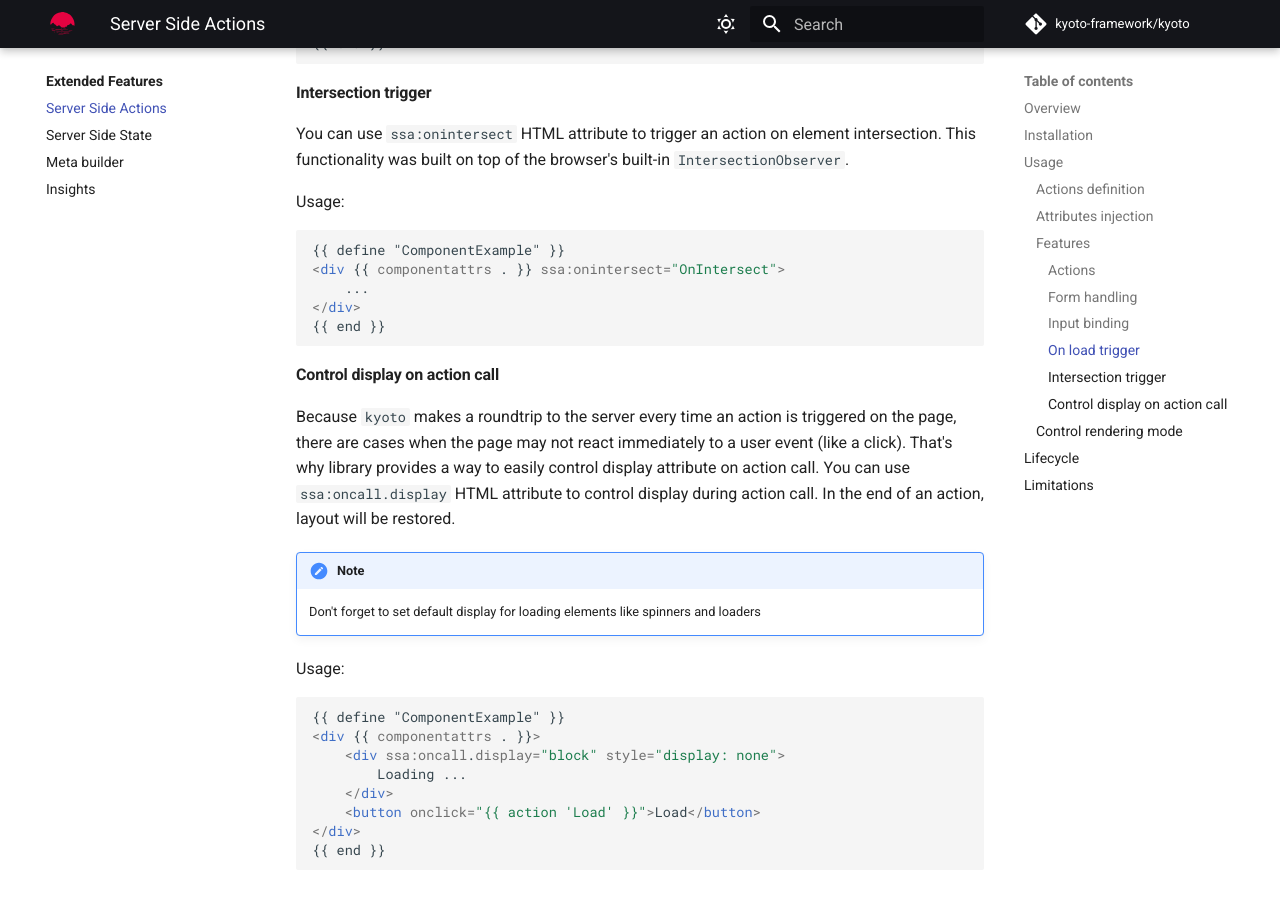
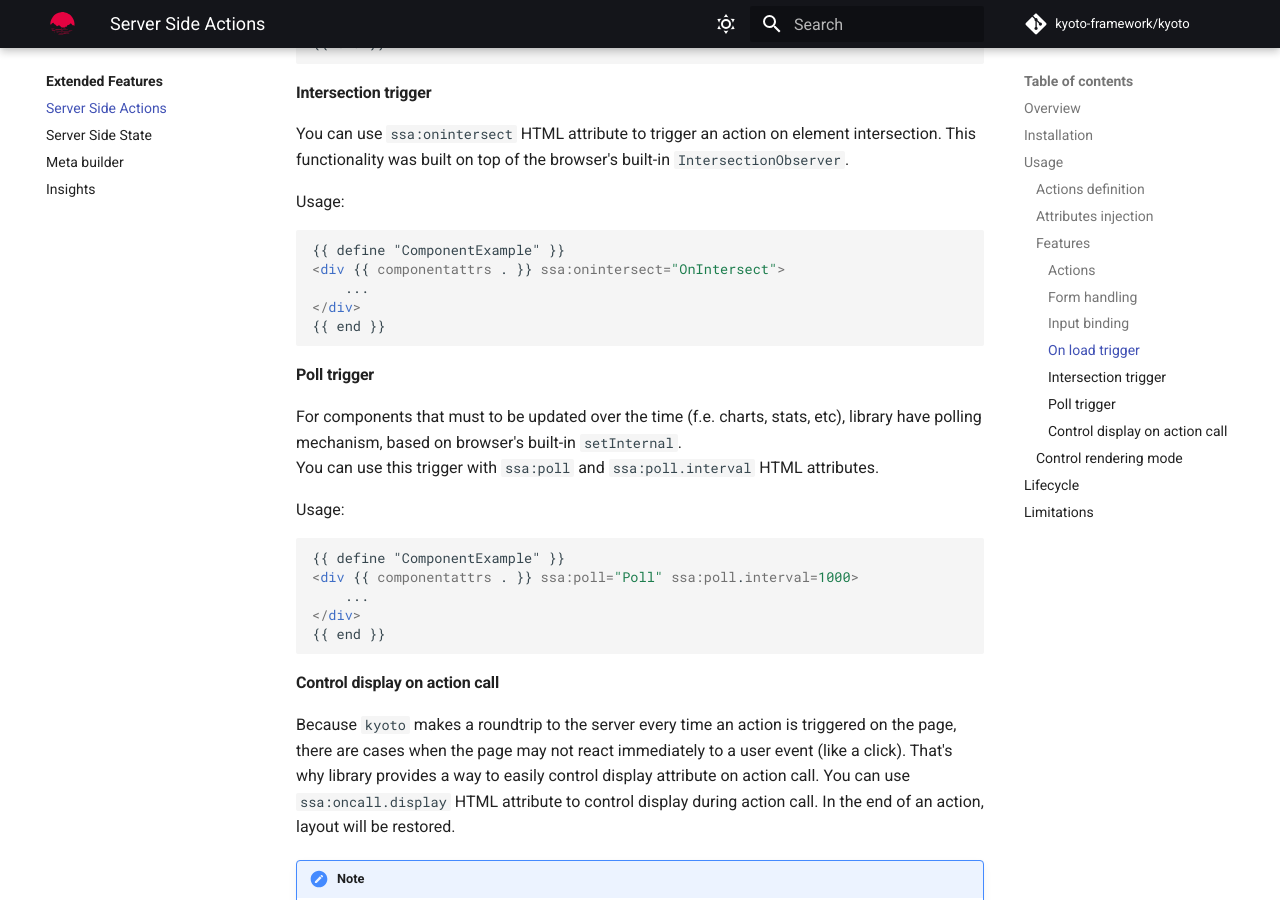
Before and after one commit to KimuraDanaka119/kyoto, an MkDocs documentation site: the page built from docs/extended-features/server-side-actions.md, in a window 1280 px wide and 900 px high, scrolled down 3658 px. Built offline with MkDocs 1.6.1 and Material for MkDocs 9.7.7, drawn with Linux system fonts in a browser that asks for light colours; comment, search, counter and statistics services are not loaded.

Commit message:
poll trigger documentation

````diff
--- a/docs/extended-features/server-side-actions.md
+++ b/docs/extended-features/server-side-actions.md
@@ -179,6 +179,21 @@ Usage:
 {{ end }}
 ```
 
+#### Poll trigger
+
+For components that must to be updated over the time (f.e. charts, stats, etc), library have polling mechanism, based on browser's built-in `setInternal`.
+You can use this trigger with `ssa:poll` and `ssa:poll.interval` HTML attributes.
+
+Usage:
+
+```html
+{{ define "ComponentExample" }}
+<div {{ componentattrs . }} ssa:poll="Poll" ssa:poll.interval=1000>
+    ...
+</div>
+{{ end }}
+```
+
 #### Control display on action call
 
 Because `kyoto` makes a roundtrip to the server every time an action is triggered on the page,
````
